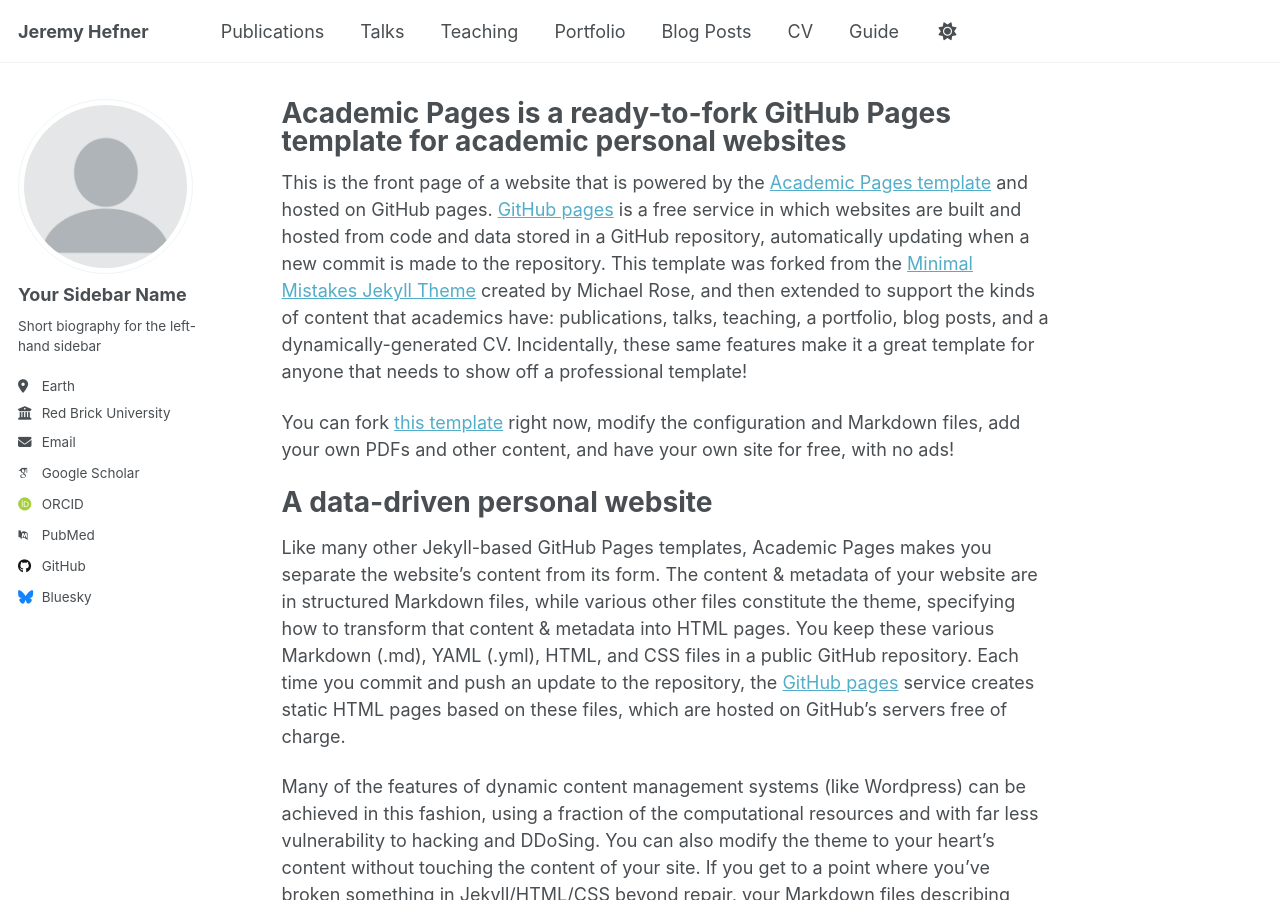
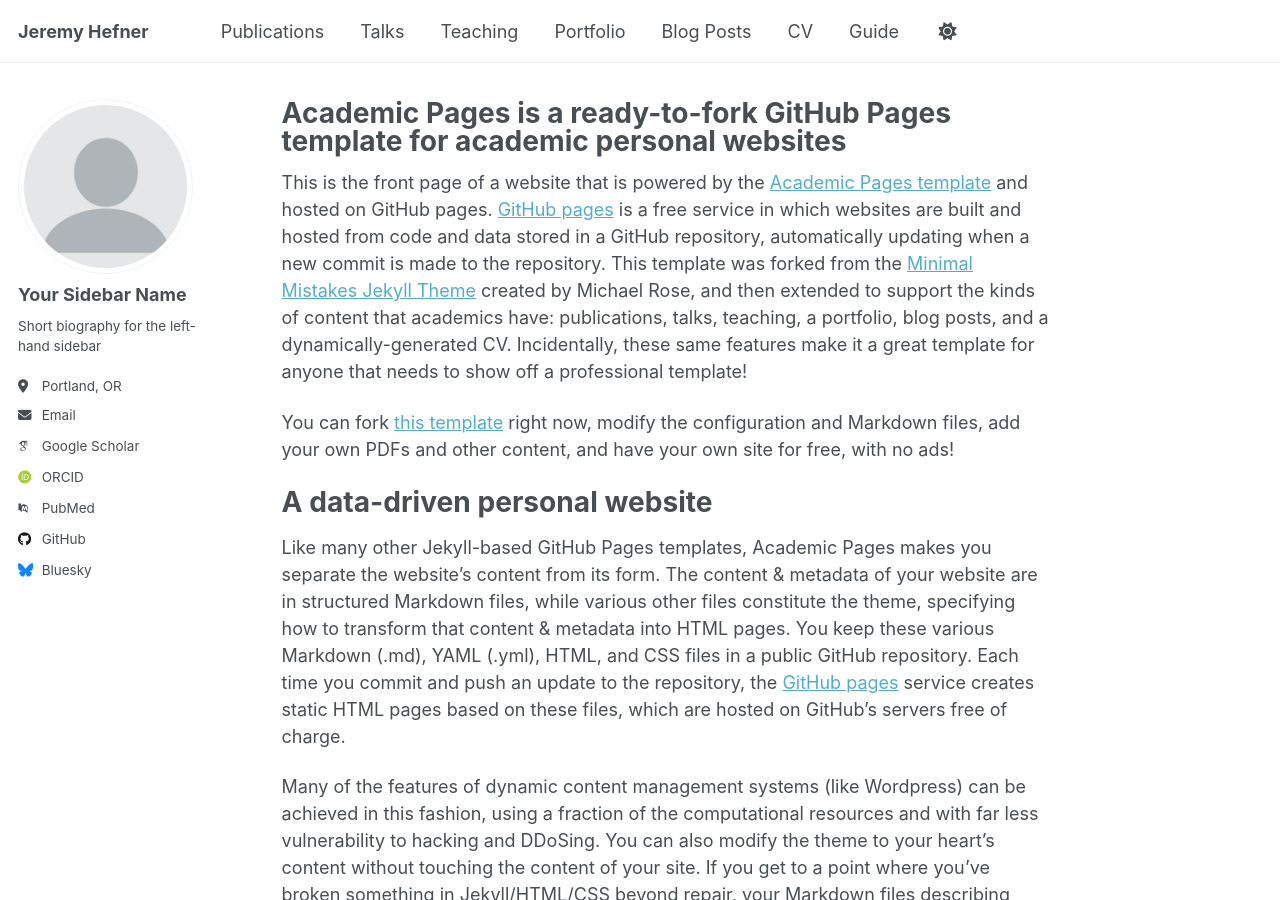
Before and after one commit to wvhefner/wvhefner.github.io, a Jekyll site: the page built from _pages/about.md, in a window 1280 px wide and 900 px high. Built offline with Jekyll 4.4.1, drawn with Linux system fonts in a browser that asks for light colours; some web fonts are replaced; a script that is not in the unit is left out.

Commit message:
Update _config.yml

```diff
--- a/_config.yml
+++ b/_config.yml
@@ -26,8 +26,8 @@ author:
   name             : "Your Sidebar Name"
   pronouns         : # example: "she/her"
   bio              : "Short biography for the left-hand sidebar"
-  location         : "Earth"
-  employer         : "Red Brick University"
+  location         : "Portland, OR" # City, State
+  school         : "Augusta University"
   uri              : # URL
   email            : "none@example.org"
 
```
